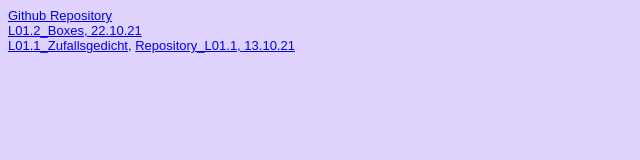
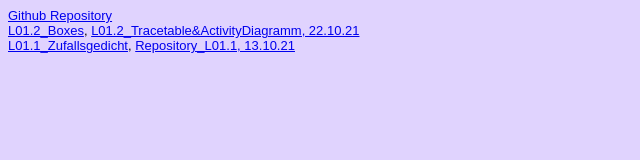
Before and after one commit to Nesli13/EIA2_WiSe2021, a plain HTML site: page Steckbrief/steckbrief.htm in a window 1280 px wide. Shown: the whole page, without its empty margins (0-640 px from the left). Drawn offline with Linux system fonts and the light colour scheme.

Commit message:
Boxes.html verlinkt

```diff
--- a/Steckbrief/steckbrief.htm
+++ b/Steckbrief/steckbrief.htm
@@ -16,7 +16,8 @@
 <body>
     <!-- Hier die Links zu den gelösten Aufgaben einstellen, aktuelle oben, alte stehen lassen! Format: Aufgabenbezeichnung, Datum -->
     <a href="https://github.com/Nesli13/EIA2_WiSe2021" target="_blank">Github Repository</a> <br>
-    <a href="https://nesli13.github.io/EIA2_WiSe2021/L01.2_Boxes/TraceTable_ActivityDiagramm.pdf" target="_blank">L01.2_Boxes, 22.10.21</a>
+    <a href="https://nesli13.github.io/EIA2_WiSe2021/L01.2_Boxes/boxes.html" target="_blank">L01.2_Boxes</a>,
+    <a href="https://nesli13.github.io/EIA2_WiSe2021/L01.2_Boxes/TraceTable_ActivityDiagramm.pdf" target="_blank">L01.2_Tracetable&ActivityDiagramm, 22.10.21</a>
     <br>
     <a href="https://nesli13.github.io/EIA2_WiSe2021/A01_RandomPoem/RandomPoem.html" target="_blank">L01.1_Zufallsgedicht</a>, <a href="https://github.com/Nesli13/EIA2_WiSe2021/tree/main/A01_RandomPoem" target="_blank">Repository_L01.1, 13.10.21</a>
     <br>
```
